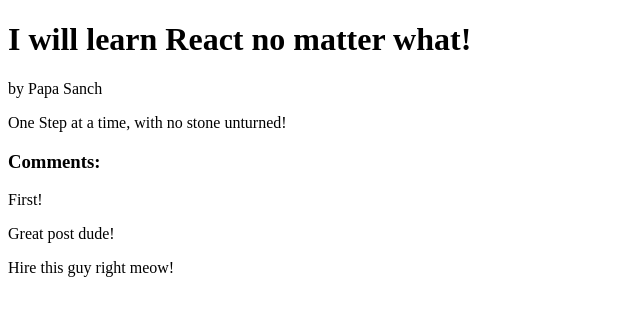
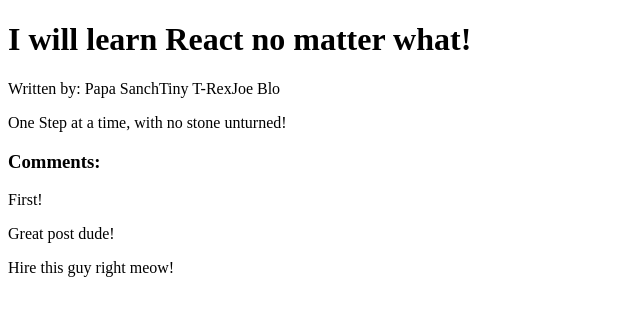
Before and after one commit to Dujota/blog-post-react, a React (Create React App) app: page / in a window 1280 px wide. Shown: the top 316 px of the page, without its empty margins (0-640 px from the left). Built offline with nearby package versions, Linux system fonts and the light colour scheme.

Commit message:
crated a component for the authors so i can add in another group to the UI

```diff
--- a/src/App.js
+++ b/src/App.js
@@ -16,10 +16,10 @@
         <h1 className="title">
           {this.props.title}
         </h1>
-        <p className="author">by {this.props.author}</p>
+        <p className="author">Written by: {this.props.author}</p>
         <p className="body">{this.props.body}</p>
         <h3 className="comments">Comments:</h3>
-        <p>{allComments}</p>
+        {allComments}
         {/* <Comments body={this.props.comments[0]} /> */}
 
       </div>
--- a/src/index.js
+++ b/src/index.js
@@ -6,10 +6,16 @@
 
 var post = {
   title: "I will learn React no matter what!",
-  author: "Papa Sanch",
+  author: [
+    "Papa Sanch",
+    "Tiny T-Rex",
+    "Joe Blo"
+  ],
   body: "One Step at a time, with no stone unturned!",
   comments: [
-    "First!", "Great post dude!", "Hire this guy right meow!"
+    "First!",
+    "Great post dude!",
+    "Hire this guy right meow!"
   ]
 }
 
```
Also changed, not shown: src/Authors.js (added, +13 -0 lines).
